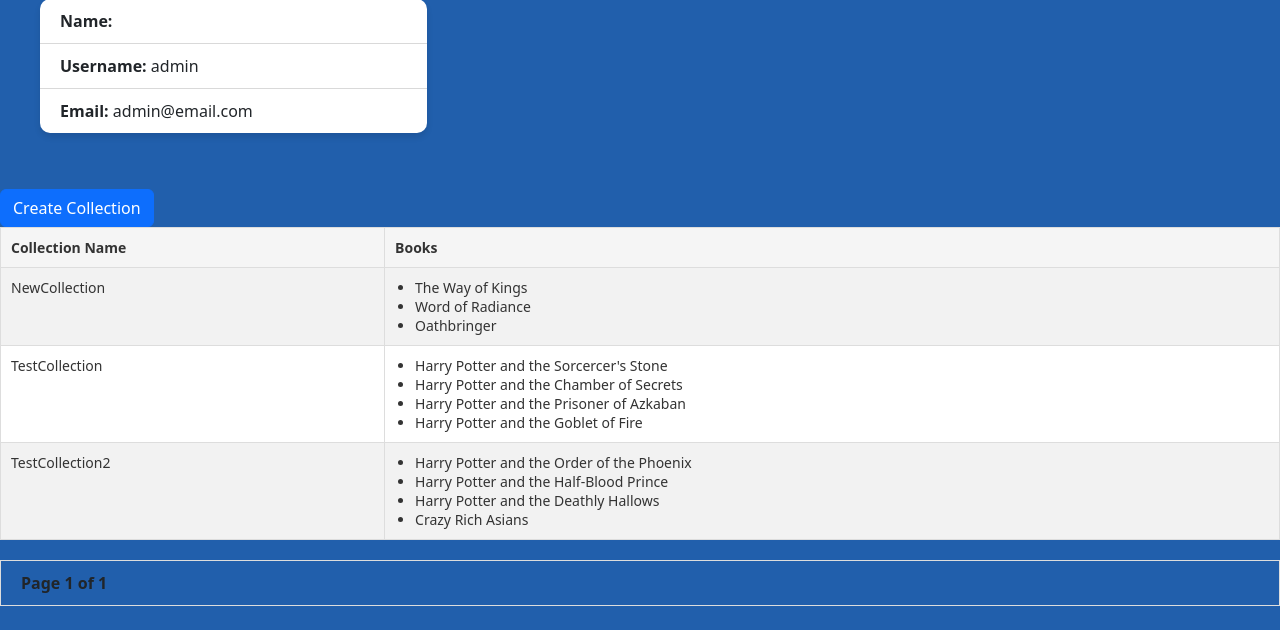
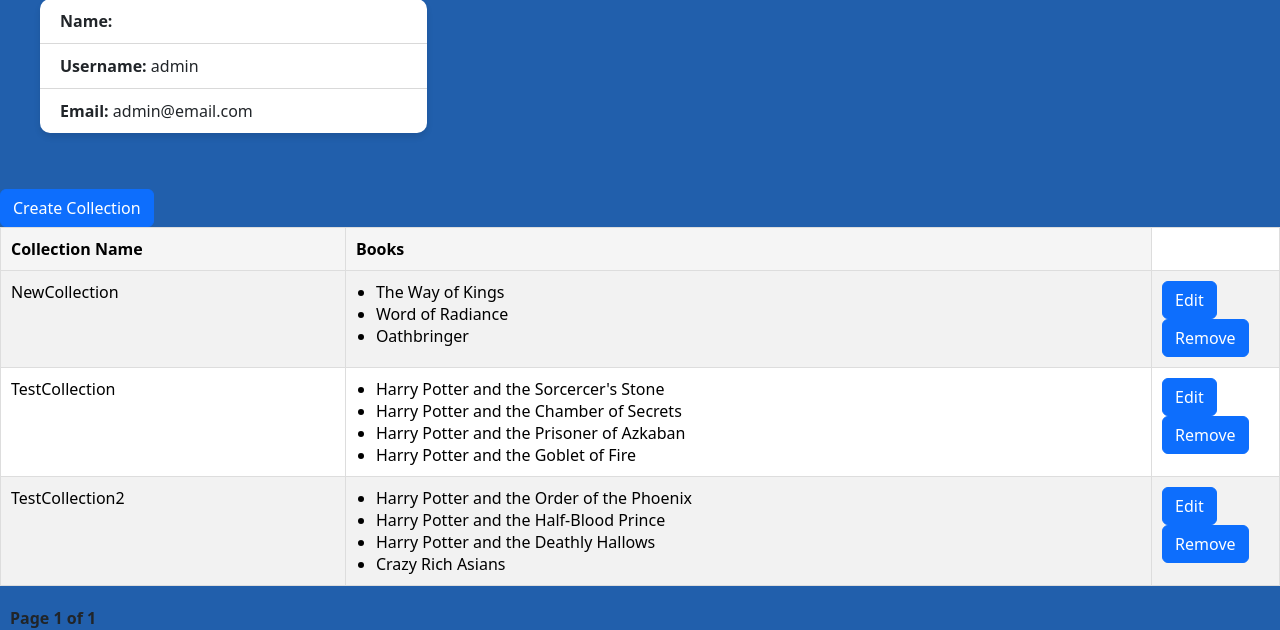
Before and after one commit to TouKoua/RichmondLibraryApp, a Django app: page /profile/ in a window 1280 px wide. Shown: the part 222-852 px from the top of the page. Before the commit the page ends 828 px from the top, so only its background shows below. Run offline with Django 5.2, Linux system fonts and the light colour scheme; a user stored in the database is signed in; data comes from the database, SQL or seed files in the repository; some libraries are stand-ins or nearby versions.

Commit message:
Removed duplicate css classes

```diff
--- a/Richmond_Library_App/templates/profile.html
+++ b/Richmond_Library_App/templates/profile.html
@@ -82,6 +82,14 @@
                         {% endfor %}
                     </ul>
                 </td>
+                <td class="collection-table-button-col">
+                    <button type="button" class="btn btn-primary" data-bs-toggle="modal" data-bs-target="#collectionModal">
+                        Edit
+                    </button>
+                    <button type="button" class="btn btn-primary" data-bs-toggle="modal" data-bs-target="#collectionModal">
+                        Remove
+                    </button>
+                </td>
             </tr>
         {% endfor %}
     </tbody>
--- a/static/profile.css
+++ b/static/profile.css
@@ -93,6 +93,11 @@ body {
     transition: visibility 0.3s, opacity 0.3s linear;
 }
 
+/* Add your custom CSS styles here for improved appearance */
+/* For a kids' library, consider using playful colors and fonts */
+/* You can also add animated effects and icons for a fun look */
+
+/* Add CSS for better table and book list styling */
 .collection-table {
     width: 100%;
     border-collapse: collapse;
@@ -104,65 +109,15 @@ body {
 .collection-table th, .collection-table td {
     padding: 10px;
     text-align: left;
-    font-size: 14px;
-    color: #333;
 }
 
 .collection-table th {
     background-color: #f5f5f5;
 }
 
-.collection-table tbody tr:hover {
-    background-color: #f5f5f5;
-}
-
-.collection-table tbody tr {
-    border-bottom: 1px solid #ddd;
-}
-
-.pagination {
-    margin-top: 20px;
-    border: 1px solid #ddd;
-    padding: 10px;
-}
-
-.pagination-link {
-    background-color: #337ab7;
-    color: #fff;
-    border: 1px solid #337ab7;
-    border-radius: 5px;
-    padding: 5px 10px;
-}
-
-.pagination-link:hover {
-    background-color: #F3CD3B;
-}
-
-.current-page {
-    font-weight: bold;
-    margin: 0 10px;
-}
-
-
-    /* Add your custom CSS styles here for improved appearance */
-    /* For a kids' library, consider using playful colors and fonts */
-    /* You can also add animated effects and icons for a fun look */
-
-    /* Add CSS for better table and book list styling */
-    .collection-table {
-        width: 100%;
-        border-collapse: collapse;
-        margin-bottom: 20px;
-        border: 1px solid #ddd;
-    }
-
-    .collection-table th, .collection-table td {
-        padding: 10px;
-        text-align: left;
-    }
-
-    .collection-table th {
-        background-color: #f5f5f5;
+.collection-table-button-col {
+    margin: auto;
+    width: 10%;
 }
 
 .book-list {
```
Lines whose indentation alone changed are shown as unchanged.
